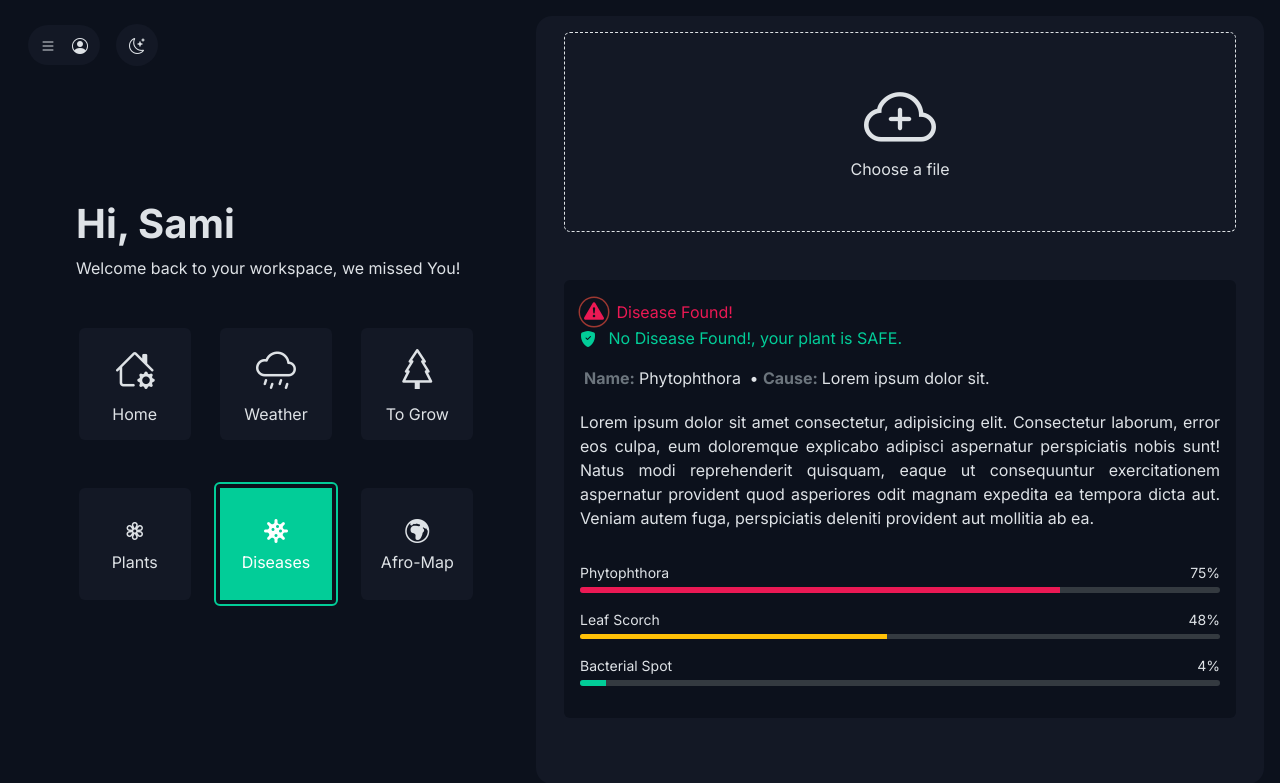
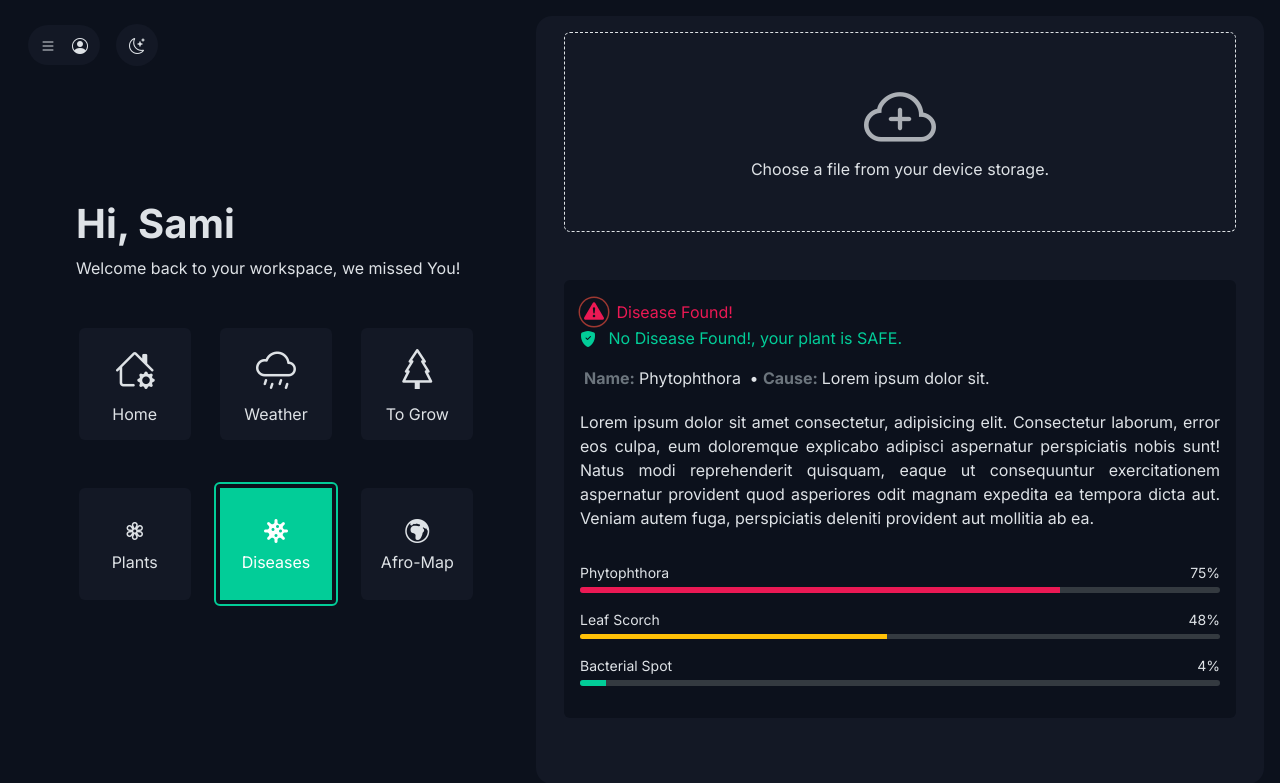
Before and after one commit to EcoGen-Innovators/AgriBot, a Flask app: page / in a window 1280 px wide, after a click on "Diseases". Shown: the top 783 px of the page. Run offline with Flask 3, Linux system fonts and the light colour scheme; the visitor is signed in with stand-in values (Sample User, id 1); some libraries are stand-ins or nearby versions.

Commit message:
All is well

```diff
--- a/app/v1/static/assets/js/app.js
+++ b/app/v1/static/assets/js/app.js
@@ -80,20 +80,9 @@ const digitGroups = document.querySelectorAll('.digit-group input');
 
 
 
-// ? Upload Files
-function updateLabel() {
+function checkAllowedFiles() {
     const fileInput = document.getElementById('upFile');
-    const fileLabel = document.getElementById('upFile');
-    if (fileInput.files.length > 0) {
-        fileLabel.textContent = fileInput.files[0].name;
-    } else {
-        fileLabel.textContent = "Choose a file";
-    }
-}
-// ? Allowed Files
-function updateLabel() {
-    const fileInput = document.getElementById('upFile');
-    const fileLabel = document.getElementById('fileLabel');
+    const fileLabel = document.getElementById('fileLabel'); // Make sure this ID matches the one in your HTML
     const upError = document.querySelector('.upError');
 
     if (fileInput.files.length > 0) {
@@ -103,18 +92,6 @@ function updateLabel() {
         if (['jpg', 'jpeg', 'png'].includes(fileExtension)) {
             fileLabel.innerText = fileName;
             upError.style.display = 'none';
-            let file = new FormData();
-            file.append('image', fileInput.files[0]);
-            data = fetch("/disease-detection", {
-                method: "POST",
-                body: file
-            },
-            )
-            .then(response => response.json())
-            .catch(error => console.log(error));
-            console.log(file);
-            console.log(data);
-
         } else {
             fileLabel.innerText = 'Choose a file';
             upError.style.display = 'block';
@@ -126,7 +103,6 @@ function updateLabel() {
         upError.style.display = 'none';
     }
 }
-
 
 // ? Reset PW
 // Get references to the divs and the button
--- a/app/v1/templates/index.html
+++ b/app/v1/templates/index.html
@@ -271,16 +271,15 @@
               <!-- ? Upload Pic -->
               <div class="mb-5">
                 <form>
-                  <!-- <label for="picUp" class="mb-2">Please Upload a picture to Auto-Diagnose the Plant</label> -->
                   <label for="upFile" class="hstack justify-content-center custom-file-upload w-100 vh-25">
-                    <input type="file" class="form-control" id="upFile" onchange="updateLabel()" />
-                   <div class="d-grid gap-0 text-center">
-                    <div><i class="bi bi-cloud-plus display-2 lh-0"></i></div>
-                    <div><small class="fs-6" id="fileLabel">Choose a file</small></div>
-                   </div>
+                      <input type="file" class="form-control" id="upFile" onchange="checkAllowedFiles()" />
+                      <div class="d-grid gap-0 text-center">
+                          <div><i class="bi bi-cloud-plus display-2 lh-0 opacity-75"></i></div>
+                          <div><small class="fs-6" id="fileLabel">Choose a file from your device storage.</small></div>
+                      </div>
                   </label>
                   <span class="text-danger upError" style="display: none;">Only .png, .jpg, and .jpeg are allowed</span>
-                </form>
+              </form>
               </div>
               <!-- ? Result -->
               <div class="card bg-dark border-0">
--- a/app/v1/views/diseas_detection.py
+++ b/app/v1/views/diseas_detection.py
@@ -2,14 +2,11 @@
 
 import requests
 
-API_URL = "https://api-inference.huggingface.co/models/linkanjarad/mobilenet_v2_1.\
-    0_224-plant-disease-identification"
-headers = {"Authorization": "Bearer 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"}
-
+API_URL = "https://api-inference.huggingface.co/models/linkanjarad/mobilenet_v2_1.0_224-plant-disease-identification"
+headers = {"Authorization": "Bearer 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"}
 
 def query(filename):
-    """Query the model"""
-    with open(filename, "rb") as file:
-        data = file.read()
+    with open(filename, "rb") as f:
+        data = f.read()
     response = requests.post(API_URL, headers=headers, data=data)
     return response.json()
```
Also changed, not shown: requirements.txt (added, +29 -0 lines), ai/crop_recommendation/notebook/Crop_recommendation.csv (renamed from ai/crop_recommendation/Crop_recommendation.csv), disease.jpeg (added), 4 other files.
